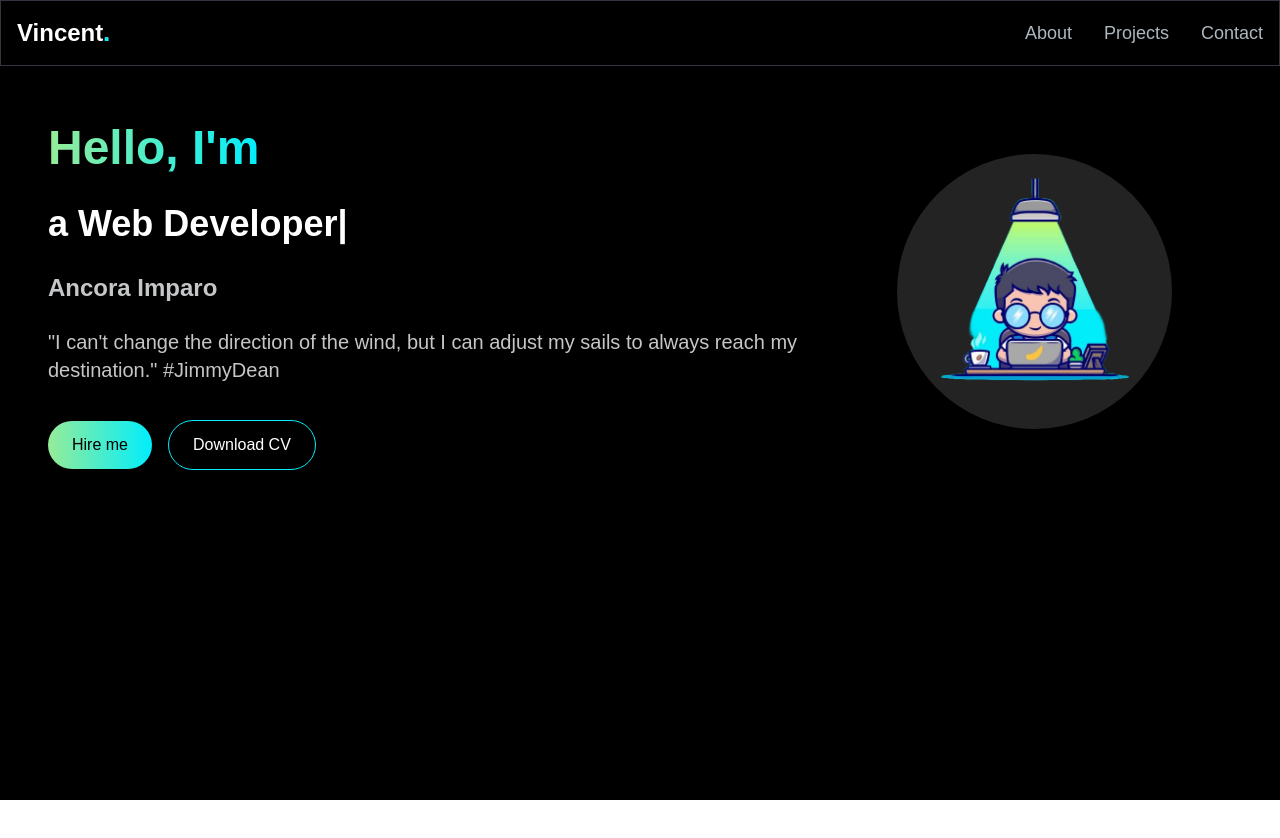
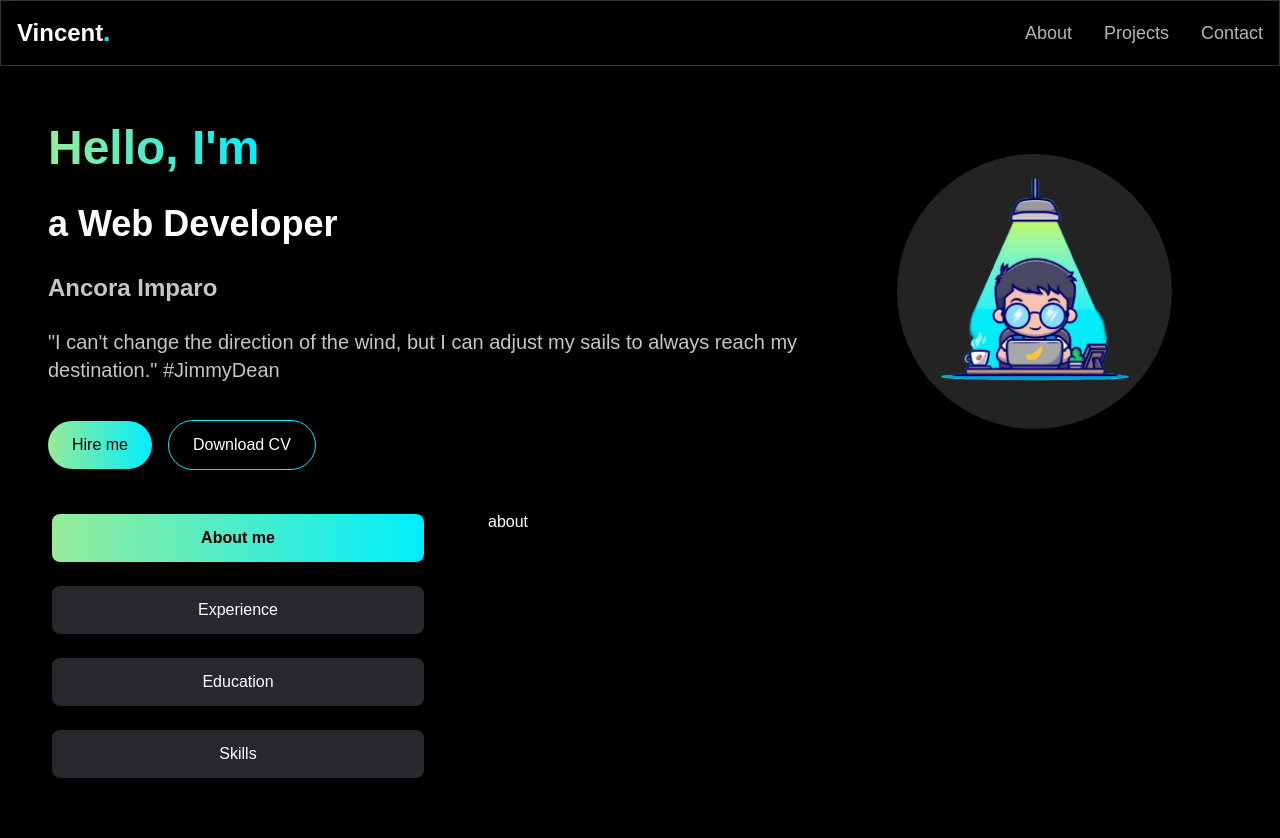
Before and after one commit to VincentTech8/Projects, a Next.js app in the folder vincent-portfolio/: page / in a window 1280 px wide. Shown: the top 838 px of the page. Before the commit the page ends 800 px from the top, so only its background shows below. Built offline with nearby package versions, Linux system fonts and the light colour scheme.

Commit message:
Add about me section

```diff
--- a/vincent-portfolio/app/components/AboutSection.jsx
+++ b/vincent-portfolio/app/components/AboutSection.jsx
@@ -8,10 +8,177 @@ import {
   FaReact,
   FaNodeJs
 } from 'react-icons/fa'
+import {
+  SiTailwindcss,
+  SiNextdotjs
+} from 'react-icons/si'
+
+// About data
+const about = {
+  title: "About me",
+  description: "Lorem ipsum dolor sit amet, consectetur adipiscing elit, sed do eiusmod tempor incididunt ut labore et dolore magna aliqua.",
+  info: [
+    {
+      fieldName: "Name",
+      fieldValue: "Vincent",
+    },
+    {
+      fieldName: "Phone",
+      fieldValue: "(+61) 0466 598 833",
+    },
+    {
+      fieldName: "Experience",
+      fieldValue: "2+ Years",
+    },
+    {
+      fieldName: "Availability",
+      fieldValue: "True",
+    },
+    {
+      fieldName: "Email",
+      fieldValue: "vincentc.job@gmail.com",
+    },
+    {
+      fieldName: "LinkedIn",
+      fieldValue: "www.linkedin.com/in/vincentc08",
+    },
+    {
+      fieldName: "Nationality",
+      fieldValue: "Indonesian",
+    },
+    {
+      fieldName: "Language",
+      fieldValue: "English, Indonesian, Malay",
+    },
+  ]
+};
+
+// Experience data
+const experience = {
+  title: "My experience",
+  description: "Lorem ipsum dolor sit amet, consectetur adipiscing elit, sed do eiusmod tempor incididunt ut labore et dolore magna aliqua.",
+  items: [
+    {
+      company: "Monash University",
+      position: "Full Stack Developer",
+      duration: "Feb 2024 - May 2024",
+    },
+    {
+      company: "Monash University",
+      position: "Accessible STEM Activity Designer",
+      duration: "Jun 2023 - Jul 2023",
+    },
+    {
+      company: "Monash University",
+      position: "R Shiny Developer and Time Series Analyst",
+      duration: "Nov 2022 - Feb 2023",
+    },
+    {
+      company: "The Hatter & The Hare",
+      position: "Waiter, Dishwasher, and Training Supervisor",
+      duration: "Feb 2021 - April 2022",
+    },
+  ]
+};
+
+// Education data
+const education = {
+  title: "My education",
+  description: "Lorem ipsum dolor sit amet, consectetur adipiscing elit, sed do eiusmod tempor incididunt ut labore et dolore magna aliqua.",
+  items: [
+    {
+      institution: "Monash University",
+      degree: "Master for Information Technology in Software Engineering",
+      duration: "2022 - 2024",
+    },
+    {
+      institution: "Monash University",
+      degree: "Bachelor of Commerce in Finance and Econometrics",
+      duration: "2019 - 2021",
+    },
+  ]
+};
+
+// Skill data
+const skill = {
+  title: "My skill",
+  description: "Lorem ipsum dolor sit amet, consectetur adipiscing elit, sed do eiusmod tempor incididunt ut labore et dolore magna aliqua.",
+  skillList: [
+    {
+      icon: <FaHtml5 />,
+      name: "HTML5",
+    },
+    {
+      icon: <FaCss3 />,
+      name: "CSS3",
+    },
+    {
+      icon: <FaJs />,
+      name: "JavaScript",
+    },
+    {
+      icon: <FaReact />,
+      name: "react.js",
+    },
+    {
+      icon: <SiNextdotjs />,
+      name: "next.js",
+    },
+    {
+      icon: <SiTailwindcss />,
+      name: "tailwind.css",
+    },
+    {
+      icon: <FaNodeJs />,
+      name: "node.js",
+    },
+    {
+      icon: <FaFigma />,
+      name: "Figma",
+    },
+  ]
+};
+
+import { ScrollArea } from "@/components/ui/scroll-area"
+import {
+  Tabs,
+  TabsContent,
+  TabsList,
+  TabsTrigger,
+} from "@/components/ui/tabs"
+
+import {
+  Tooltip,
+  TooltipContent,
+  TooltipProvider,
+  TooltipTrigger,
+} from "@/components/ui/tooltip"
 
 const AboutSection = () => {
   return (
-    <div>AboutSection</div>
+    <div className='min-h-[70vh] flex items-center justify-center py-12 xl:py-0'>
+      <div className="container mx-auto">
+        <Tabs defaultValue='about' className='flex flex-col xl:flex-row gap-[60px]'>
+          <TabsList className="flex flex-col w-full max-w-[380px] mx-auto xl:mx-0 gap-6">
+            <TabsTrigger value="about">About me</TabsTrigger>
+            <TabsTrigger value="experience">Experience</TabsTrigger>
+            <TabsTrigger value="education">Education</TabsTrigger>
+            <TabsTrigger value="skills">Skills</TabsTrigger>
+          </TabsList>
+          {/* content */}
+          <div className='text-white min-h-[60vh] w-full'>
+            {/* about */}
+            <TabsContent value="about" className="w-full">
+              about
+            </TabsContent>
+            {/* experience */}
+            <TabsContent value="experience" className="w-full">
+              experience
+            </TabsContent>
+          </div>
+        </Tabs>
+      </div>
+    </div>
   )
 }
 
--- /dev/null
+++ b/vincent-portfolio/components/ui/scroll-area.jsx
@@ -0,0 +1,40 @@
+"use client"
+
+import * as React from "react"
+import * as ScrollAreaPrimitive from "@radix-ui/react-scroll-area"
+
+import { cn } from "@/lib/utils"
+
+const ScrollArea = React.forwardRef(({ className, children, ...props }, ref) => (
+  <ScrollAreaPrimitive.Root
+    ref={ref}
+    className={cn("relative overflow-hidden", className)}
+    {...props}>
+    <ScrollAreaPrimitive.Viewport className="h-full w-full rounded-[inherit]">
+      {children}
+    </ScrollAreaPrimitive.Viewport>
+    <ScrollBar />
+    <ScrollAreaPrimitive.Corner />
+  </ScrollAreaPrimitive.Root>
+))
+ScrollArea.displayName = ScrollAreaPrimitive.Root.displayName
+
+const ScrollBar = React.forwardRef(({ className, orientation = "vertical", ...props }, ref) => (
+  <ScrollAreaPrimitive.ScrollAreaScrollbar
+    ref={ref}
+    orientation={orientation}
+    className={cn(
+      "flex touch-none select-none transition-colors",
+      orientation === "vertical" &&
+        "h-full w-2.5 border-l border-l-transparent p-[1px]",
+      orientation === "horizontal" &&
+        "h-2.5 flex-col border-t border-t-transparent p-[1px]",
+      className
+    )}
+    {...props}>
+    <ScrollAreaPrimitive.ScrollAreaThumb className="relative flex-1 rounded-full bg-slate-200 dark:bg-slate-800" />
+  </ScrollAreaPrimitive.ScrollAreaScrollbar>
+))
+ScrollBar.displayName = ScrollAreaPrimitive.ScrollAreaScrollbar.displayName
+
+export { ScrollArea, ScrollBar }
--- /dev/null
+++ b/vincent-portfolio/components/ui/tabs.jsx
@@ -0,0 +1,43 @@
+"use client"
+
+import * as React from "react"
+import * as TabsPrimitive from "@radix-ui/react-tabs"
+
+import { cn } from "@/lib/utils"
+
+const Tabs = TabsPrimitive.Root
+
+const TabsList = React.forwardRef(({ className, ...props }, ref) => (
+  <TabsPrimitive.List
+    ref={ref}
+    className={cn(
+      "inline-flex h-auto rounded-md p-1 text-black",
+      className
+    )}
+    {...props} />
+))
+TabsList.displayName = TabsPrimitive.List.displayName
+
+const TabsTrigger = React.forwardRef(({ className, ...props }, ref) => (
+  <TabsPrimitive.Trigger
+    ref={ref}
+    className={cn(
+      "inline-flex items-center w-full bg-[#27272c] justify-center whitespace-nowrap text-white rounded-lg p-3 text-base font-medium ring-offset-white transition-all disabled:pointer-events-none disabled:opacity-50 data-[state=active]:bg-gradient-to-r data-[state=active]:from-[#96EC98] data-[state=active]:to-[#01EEFC] data-[state=active]:text-black data-[state=active]:font-bold data-[state=active]:shadow-sm",
+      className
+    )}
+    {...props} />
+))
+TabsTrigger.displayName = TabsPrimitive.Trigger.displayName
+
+const TabsContent = React.forwardRef(({ className, ...props }, ref) => (
+  <TabsPrimitive.Content
+    ref={ref}
+    className={cn(
+      "min-h-[480px] ring-offset-white focus-visible:outline-none focus-visible:ring-2 focus-visible:ring-slate-950 focus-visible:ring-offset-2 dark:ring-offset-slate-950 dark:focus-visible:ring-slate-300",
+      className
+    )}
+    {...props} />
+))
+TabsContent.displayName = TabsPrimitive.Content.displayName
+
+export { Tabs, TabsList, TabsTrigger, TabsContent }
--- /dev/null
+++ b/vincent-portfolio/components/ui/tooltip.jsx
@@ -0,0 +1,26 @@
+"use client"
+
+import * as React from "react"
+import * as TooltipPrimitive from "@radix-ui/react-tooltip"
+
+import { cn } from "@/lib/utils"
+
+const TooltipProvider = TooltipPrimitive.Provider
+
+const Tooltip = TooltipPrimitive.Root
+
+const TooltipTrigger = TooltipPrimitive.Trigger
+
+const TooltipContent = React.forwardRef(({ className, sideOffset = 4, ...props }, ref) => (
+  <TooltipPrimitive.Content
+    ref={ref}
+    sideOffset={sideOffset}
+    className={cn(
+      "z-50 overflow-hidden rounded-md border border-slate-200 bg-white px-3 py-1.5 text-sm text-slate-950 shadow-md animate-in fade-in-0 zoom-in-95 data-[state=closed]:animate-out data-[state=closed]:fade-out-0 data-[state=closed]:zoom-out-95 data-[side=bottom]:slide-in-from-top-2 data-[side=left]:slide-in-from-right-2 data-[side=right]:slide-in-from-left-2 data-[side=top]:slide-in-from-bottom-2 dark:border-slate-800 dark:bg-slate-950 dark:text-slate-50",
+      className
+    )}
+    {...props} />
+))
+TooltipContent.displayName = TooltipPrimitive.Content.displayName
+
+export { Tooltip, TooltipTrigger, TooltipContent, TooltipProvider }
--- a/vincent-portfolio/package.json
+++ b/vincent-portfolio/package.json
@@ -10,8 +10,12 @@
   },
   "dependencies": {
     "@heroicons/react": "^2.1.5",
+    "@radix-ui/react-scroll-area": "^1.1.0",
+    "@radix-ui/react-tabs": "^1.1.0",
+    "@radix-ui/react-tooltip": "^1.1.2",
     "class-variance-authority": "^0.7.0",
     "clsx": "^2.1.1",
+    "framer-motion": "^11.8.0",
     "lucide-react": "^0.446.0",
     "next": "14.2.13",
     "react": "^18",
```
Also changed, not shown: 2 other files (tests, documents, lock files or other folders).
